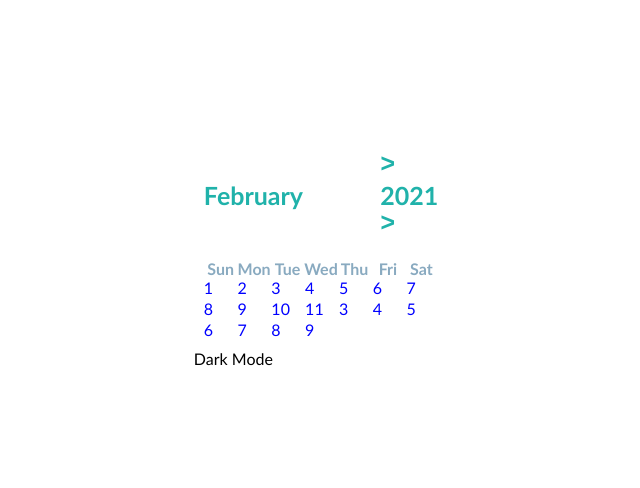
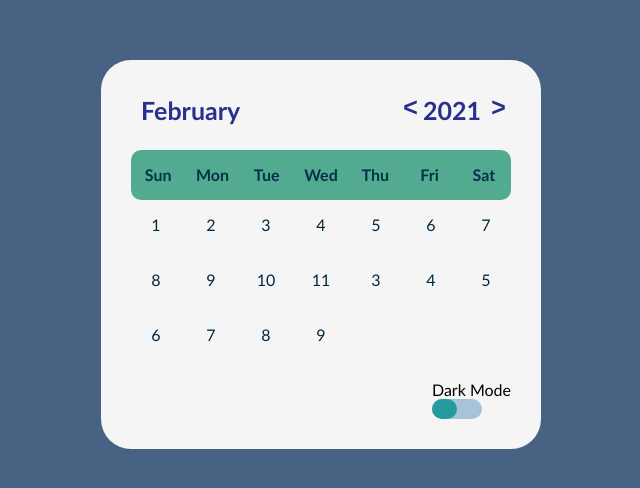
Before and after one commit to PrestleyF/calender-app, a plain HTML site: page index.html in a window 1280 px wide. Shown: the part 146-634 px from the top of the page, without its empty margins (319-959 px from the left). Drawn offline with Linux system fonts and the light colour scheme.

Commit message:
changes to css

```diff
--- a/index.html
+++ b/index.html
@@ -16,7 +16,7 @@
          </span>
          <div class="year-picker">
             <span class="year-change" id="prev-year">
-               <pre>></pre>
+               <pre><</pre>
             </span>
             <span id="year">2021</span>
             <span class="year-change" id="year-change">
--- a/style.css
+++ b/style.css
@@ -40,22 +40,26 @@
     box-sizing: border-box;
 }
 
-html, body{
+html,
+body{
     height: 100vh;
     display: grid;
     place-items: center;
     font-family: 'Gill Sans', 'Gill Sans MT', Calibri, 'Trebuchet MS', sans-serif;
-    background-color: var(--bg-body);
+    background-color: #486283;
 }
-
 .calender{
     height: max-content;
     width: max-content;
-    background-color: var(--bg-main);
+    background-color: #F5F5F5;
     border-radius: 30px;
     padding: 20px;
     position: relative;
     overflow: hidden;
+
+}
+.light .calender{
+    box-shadow: #89AAC0;
 }
 .calender-header{
     display: flex;
@@ -63,8 +67,9 @@ html, body{
     align-items: center;
     font-size: 25px;
     font-weight: 600;
-    color: lightseagreen;
+    color: #292f8f;
     padding: 10px;
+
 }
 .calender-body{
     padding: 10px;
@@ -73,15 +78,93 @@ html, body{
     display: grid;
     grid-template-columns: repeat(7, 1fr);
     font-weight: 600;
+    background-color: #52AB90;
+    height: 50px;
+    border-radius: 10px;
 }
 .calender-week-day div{
     display: grid;
     place-items: center;
-    color: #89AAC0
+    color: #062f4b;
+
 }
 .calender-days{
     display: grid;
     grid-template-columns: repeat(7, 1fr);
-    gap: 2px;
-    color: blue;
+    gap: 5px;
+    color: #03273f;
+
 }
+
+.calender-days div{
+    width:50px ;
+    height: 50px;
+    display: flex;
+    align-items: center;
+    justify-content: center;
+    padding: 5px;
+    position: relative;
+    cursor: pointer;
+
+}
+.month-picker{
+    padding: 5px 10px ;
+    border-radius: 10px;
+    cursor: pointer;
+}
+.month-picker:hover{
+    background-color: #9dade0;
+}
+.year-picker{
+    display: flex;
+    align-items: center;
+    cursor: pointer;
+    border-radius: 10px;
+}
+.year-change{
+    height: 40px;
+    width: 10px;
+    border-radius: 80%;
+    display: grid;
+    place-items: center;
+    margin: 0 10px;
+    cursor: pointer;
+
+}
+.year-change:hover{
+    background-color: #716ccc;
+}
+.calender-footer{
+padding: 10px;
+display: flex;
+justify-content: flex-end;
+align-items: center;
+}
+.toggle{
+    display: flex;
+}
+.toggle-span{
+    margin-right: 10px;
+    color: red;
+}
+.dark-mode-switch{
+    position: relative;
+    width: 50px;
+    height: 20px;
+    background-color: #a5c4d8;
+    border-radius: 20px;
+    cursor: pointer;
+}
+.dark-mode-switch-ident{
+    width: 25px;
+    height: 20px;
+    border-radius: 20px;
+    background-color: #259a9e;
+    position: absolute;
+    transition: left .2s ease-in-out;
+}
+
+.dark .dark-mode-switch .dark-mode-switch-ident{
+    top: 2px;
+    left: calc();
+}
```
